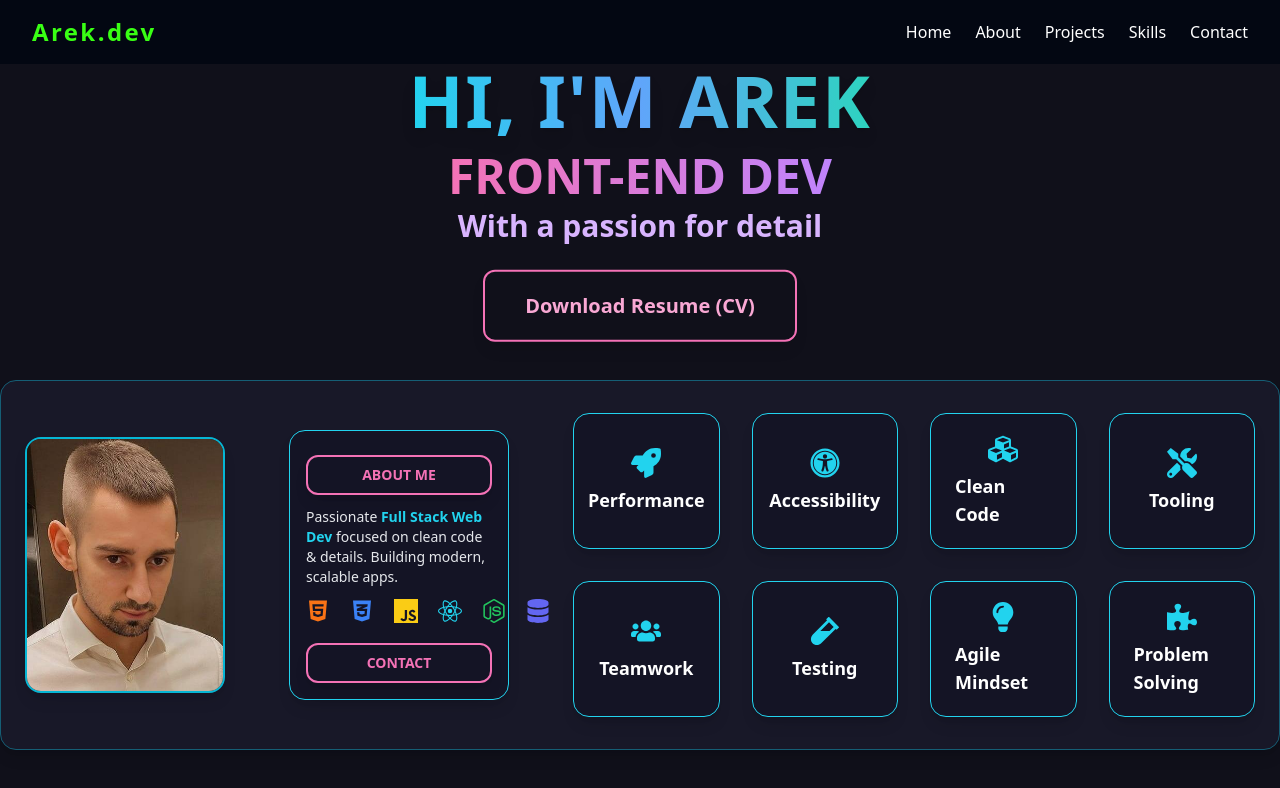
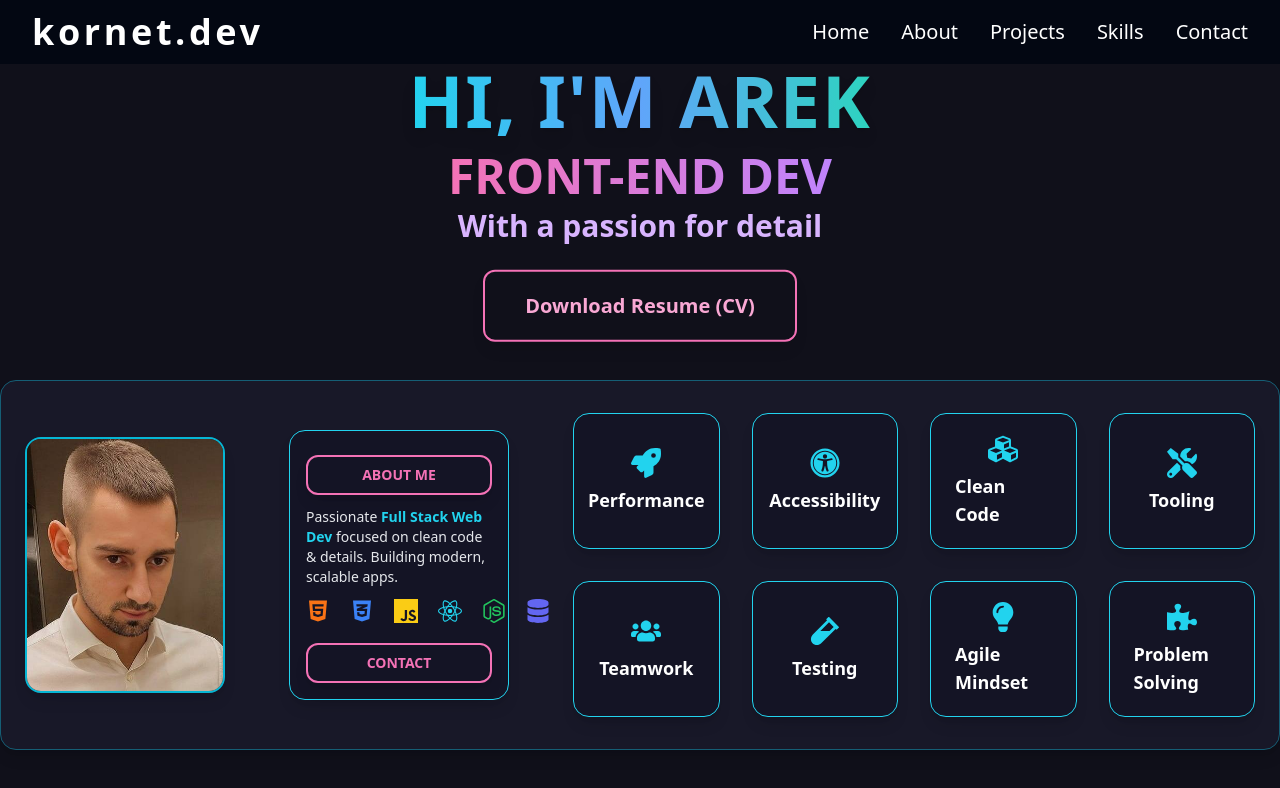
Before and after one commit to Kornetas/portfolio, a React (Vite) app: page / in a window 1280 px wide. Shown: the top 788 px of the page. Built offline with nearby package versions, Linux system fonts and the light colour scheme.

Commit message:
Make link to homepage, logo white by default, neon-blue on hover

```diff
--- a/src/components/Navbar.jsx
+++ b/src/components/Navbar.jsx
@@ -2,26 +2,41 @@ import { Link } from "react-router-dom";
 
 function Navbar() {
   return (
-    <nav className="w-full flex justify-between items-center py-4 px-8 bg-gray-950 text-white shadow-lg">
-      <div className="text-2xl font-bold tracking-widest text-neon-green">
-        Arek.dev
-      </div>
-      <div className="space-x-6">
-        <Link to="/" className="hover:text-neon-green transition">
+    <nav className="bg-gray-950 text-white shadow-lg">
+      <div className="max-w-screen-2xl mx-auto flex justify-between items-center py-3 px-4 md:px-8">
+        <Link
+          to="/"
+          className="text-3xl md:text-4xl font-bold tracking-widest text-white hover:text-neon-blue transition"
+        >
+          kornet.dev
+        </Link>
+        {/* Desktop nav */}
+        <div className="hidden md:flex space-x-8">
+          <Link to="/" className="text-xl hover:text-neon-blue transition">
             Home
           </Link>
-        <Link to="/about" className="hover:text-neon-green transition">
+          <Link to="/about" className="text-xl hover:text-neon-blue transition">
             About
           </Link>
-        <Link to="/projects" className="hover:text-neon-green transition">
+          <Link
+            to="/projects"
+            className="text-xl hover:text-neon-blue transition"
+          >
             Projects
           </Link>
-        <Link to="/skills" className="hover:text-neon-green transition">
+          <Link
+            to="/skills"
+            className="text-xl hover:text-neon-blue transition"
+          >
             Skills
           </Link>
-        <Link to="/contact" className="hover:text-neon-green transition">
+          <Link
+            to="/contact"
+            className="text-xl hover:text-neon-blue transition"
+          >
             Contact
           </Link>
+        </div>
       </div>
     </nav>
   );
--- a/tailwind.config.js
+++ b/tailwind.config.js
@@ -4,10 +4,10 @@ export default {
   theme: {
     extend: {
       colors: {
-        "neon-green": "#39FF14",
+        "neon-blue": "#00CFFF",
       },
       boxShadow: {
-        "neon-glow": "0 0 16px 2px #39FF14, 0 0 40px 4px #39FF14",
+        "neon-blue-glow": "0 0 16px 2px #00CFFF, 0 0 40px 4px #00CFFF",
       },
       keyframes: {
         slideDownUp: {
```
Lines whose indentation alone changed are shown as unchanged.
